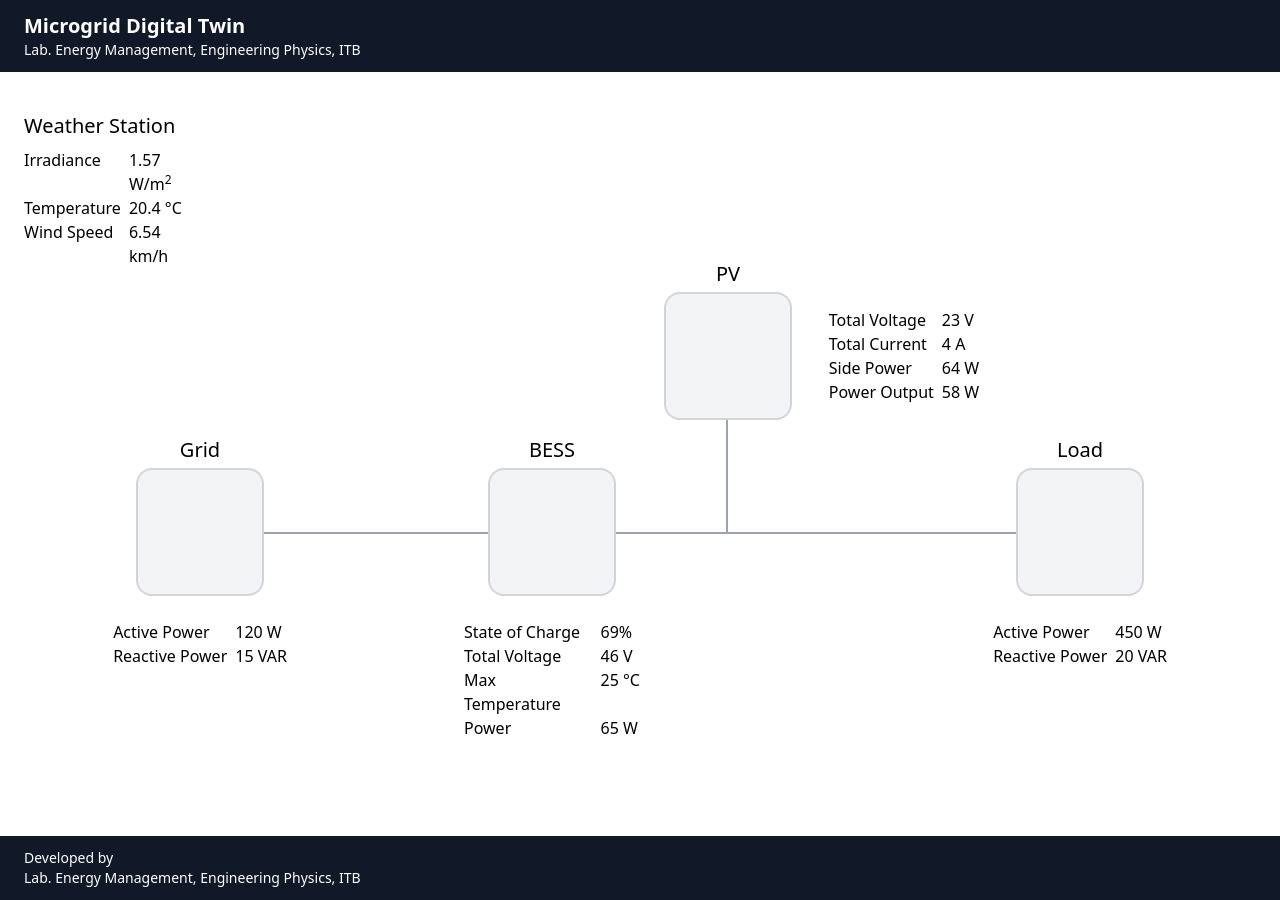
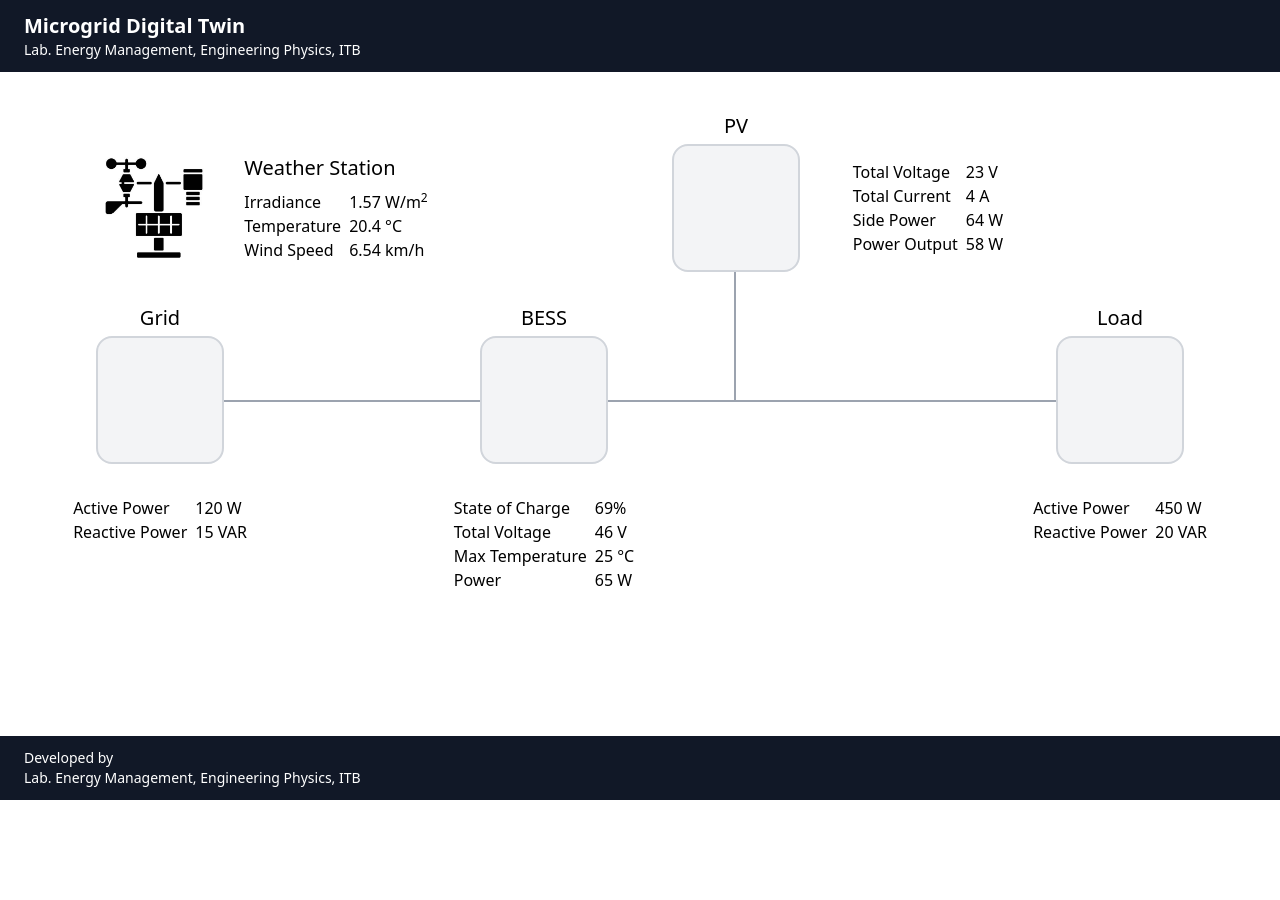
Before and after one commit to salehzaidan/mikrogrid-hmi, a Next.js app: page / in a window 1280 px wide. After the commit the page ends 800 px from the top, so only its background shows below. Built offline with nearby package versions, Linux system fonts and the light colour scheme; some icons are missing.

Commit message:
Add weather station logo

```diff
--- a/components/Cell.tsx
+++ b/components/Cell.tsx
@@ -4,7 +4,7 @@ type CellProps = {
 
 function Cell({ lines, children }: React.PropsWithChildren<CellProps>) {
   return (
-    <div className="relative flex h-44 w-44 shrink-0 items-center justify-center">
+    <div className="relative flex h-48 w-48 shrink-0 items-center justify-center">
       {lines?.map((line, index) => {
         switch (line) {
           case 'top':
--- /dev/null
+++ b/components/WeatherStation.tsx
@@ -0,0 +1,25 @@
+import Image from 'next/image'
+
+import Logo from '../assets/weather-station.jpg'
+import Detail from './Detail'
+
+function WeatherStation() {
+  return (
+    <div className="col-span-2 grid w-[1fr] grid-flow-col grid-rows-[auto_auto] items-center justify-items-start">
+      <div className="row-span-2 h-40 w-40 justify-self-center">
+        <Image src={Logo} alt="Weather Station Logo" />
+      </div>
+      <h2 className="mb-2 self-end text-xl font-medium">Weather Station</h2>
+      <Detail
+        variables={{
+          'Irradiance': '1.57 W/m<sup>2</sup>', // prettier-ignore
+          'Temperature': '20.4 &deg;C', // prettier-ignore
+          'Wind Speed': '6.54 km/h',
+        }}
+        className="self-start"
+      />
+    </div>
+  )
+}
+
+export default WeatherStation
--- a/pages/index.tsx
+++ b/pages/index.tsx
@@ -6,6 +6,7 @@ import Cell from '../components/Cell'
 import Detail from '../components/Detail'
 import Footer from '../components/Footer'
 import Navbar from '../components/Navbar'
+import WeatherStation from '../components/WeatherStation'
 
 const Home: NextPage = () => {
   return (
@@ -21,21 +22,8 @@ const Home: NextPage = () => {
       <Navbar />
       <main className="grow overflow-x-auto py-10 px-6">
         <section className="container mx-auto">
-          <h2 className="mb-2 text-xl font-medium">Weather Station</h2>
-          <Detail
-            variables={{
-              'Irradiance': '1.57 W/m<sup>2</sup>', // prettier-ignore
-              'Temperature': '20.4 &deg;C', // prettier-ignore
-              'Wind Speed': '6.54 km/h',
-            }}
-            className="w-44"
-          />
-        </section>
-
-        <section className="container mx-auto">
           <div className="mx-auto grid w-fit grid-cols-[repeat(6,_1fr)]">
-            <Cell />
-            <Cell />
+            <WeatherStation />
             <Cell />
             <Cell lines={['bottom']}>
               <Card type="pv" />
@@ -50,6 +38,7 @@ const Home: NextPage = () => {
                 }}
               />
             </Cell>
+
             <Cell />
 
             <Cell lines={['right']}>
```
Also changed, not shown: assets/weather-station.jpg (added).
